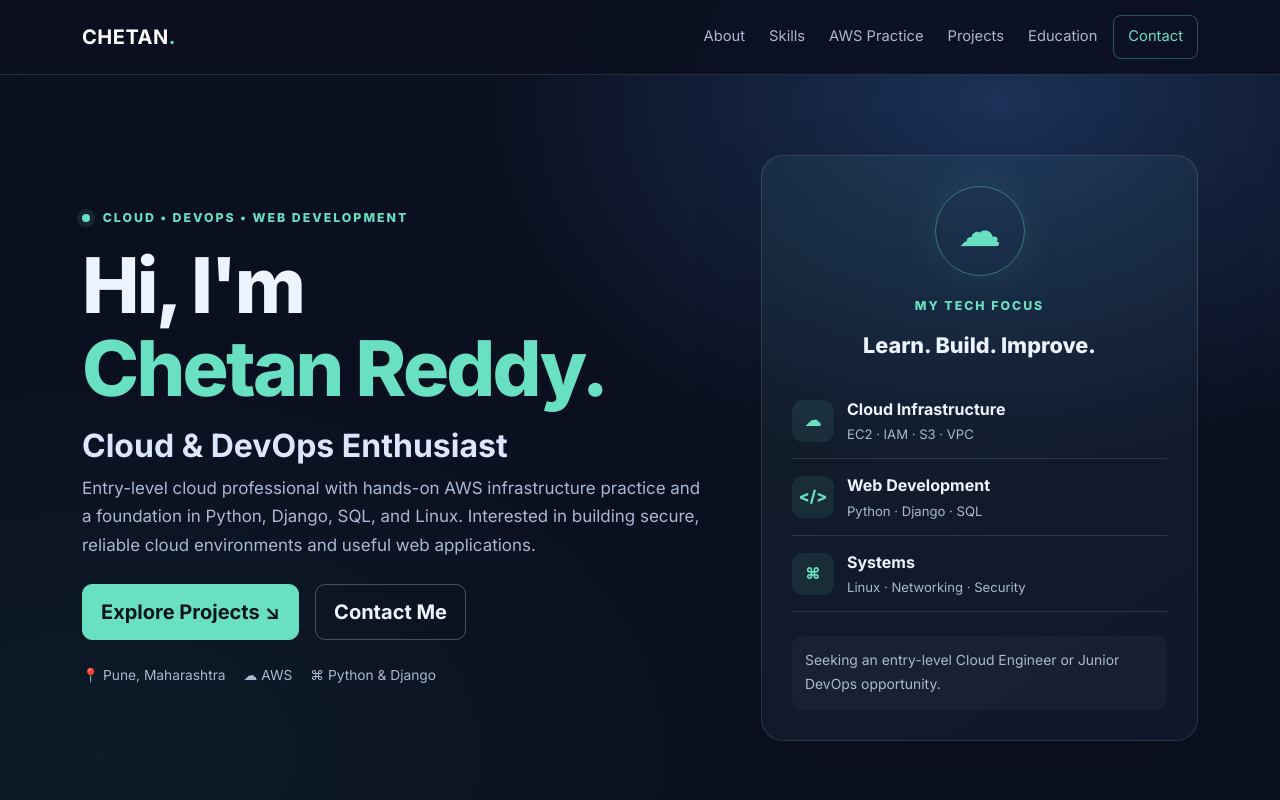
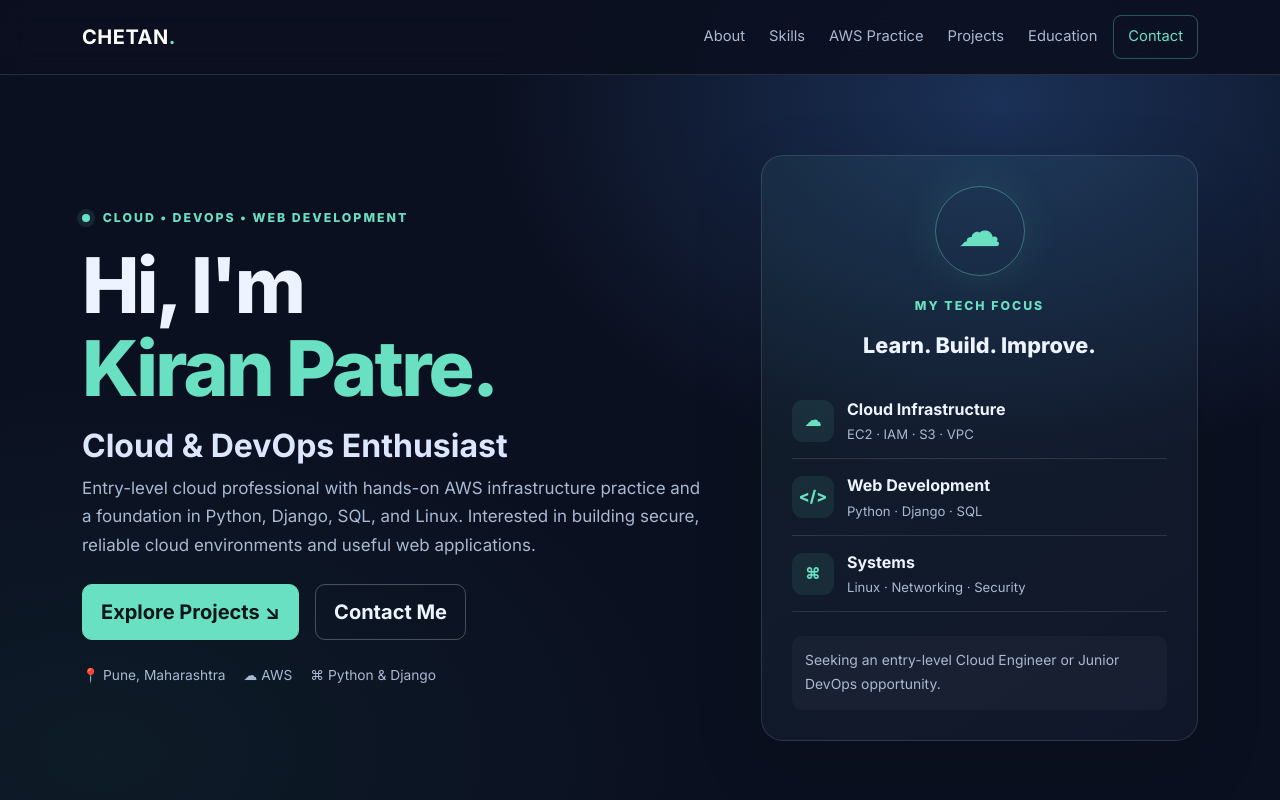
Before and after one commit to kiranpatre14/lampda, a plain HTML site: page index.html in a window 1280 px wide. Shown: the top 800 px of the page. Drawn offline with nearby package versions, Linux system fonts and the light colour scheme; a script that the page names is missing.

Commit message:
Update index.html

```diff
--- a/index.html
+++ b/index.html
@@ -34,7 +34,7 @@
     <div class="row align-items-center g-5">
       <div class="col-lg-7">
         <p class="eyebrow mb-3"><span class="status-dot"></span> CLOUD • DEVOPS • WEB DEVELOPMENT</p>
-        <h1>Hi, I'm <span>Chetan Reddy.</span></h1>
+        <h1>Hi, I'm <span>Kiran Patre.</span></h1>
         <h2 class="hero-subtitle">Cloud &amp; DevOps Enthusiast</h2>
         <p class="hero-copy">Entry-level cloud professional with hands-on AWS infrastructure practice and a foundation in Python, Django, SQL, and Linux. Interested in building secure, reliable cloud environments and useful web applications.</p>
         <div class="d-flex flex-wrap gap-3 mt-4">
```
